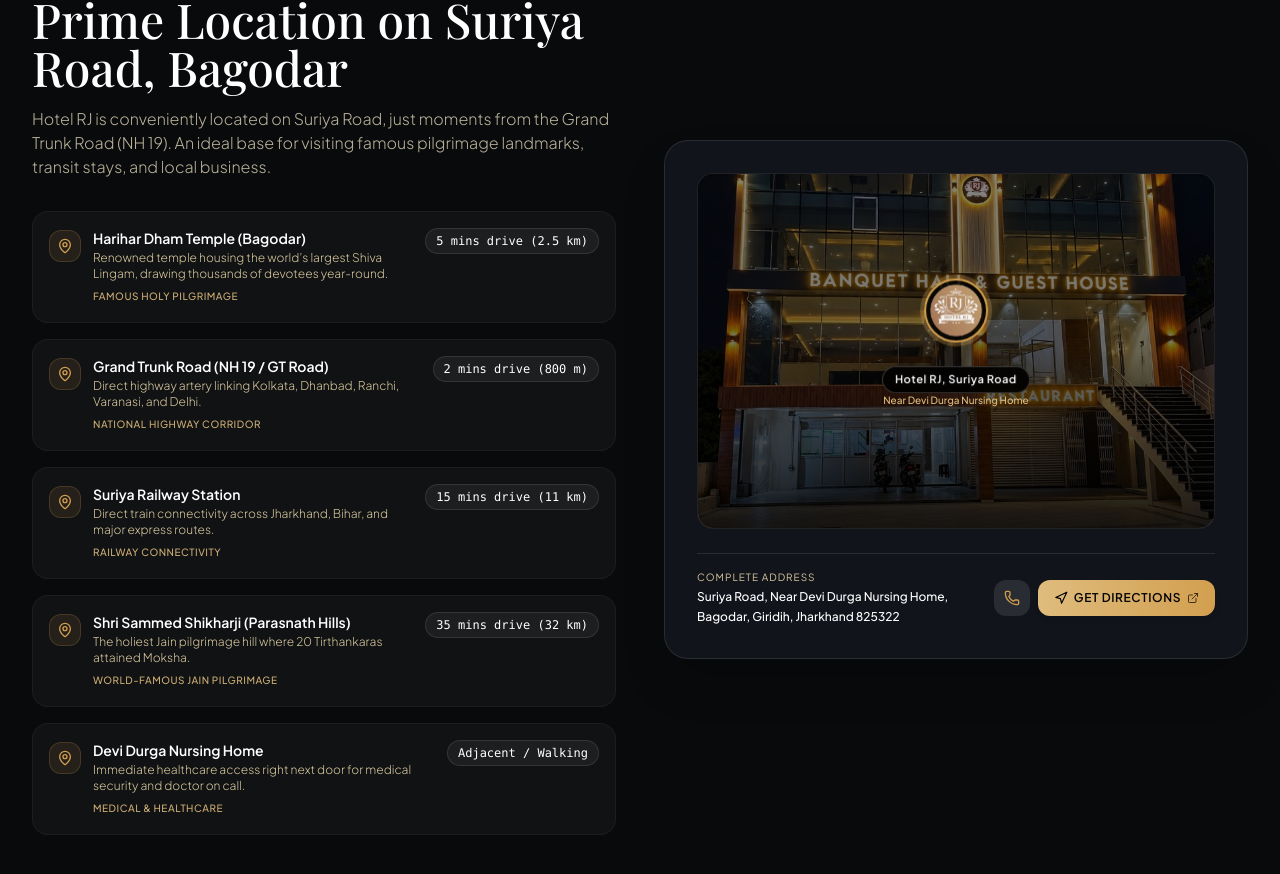
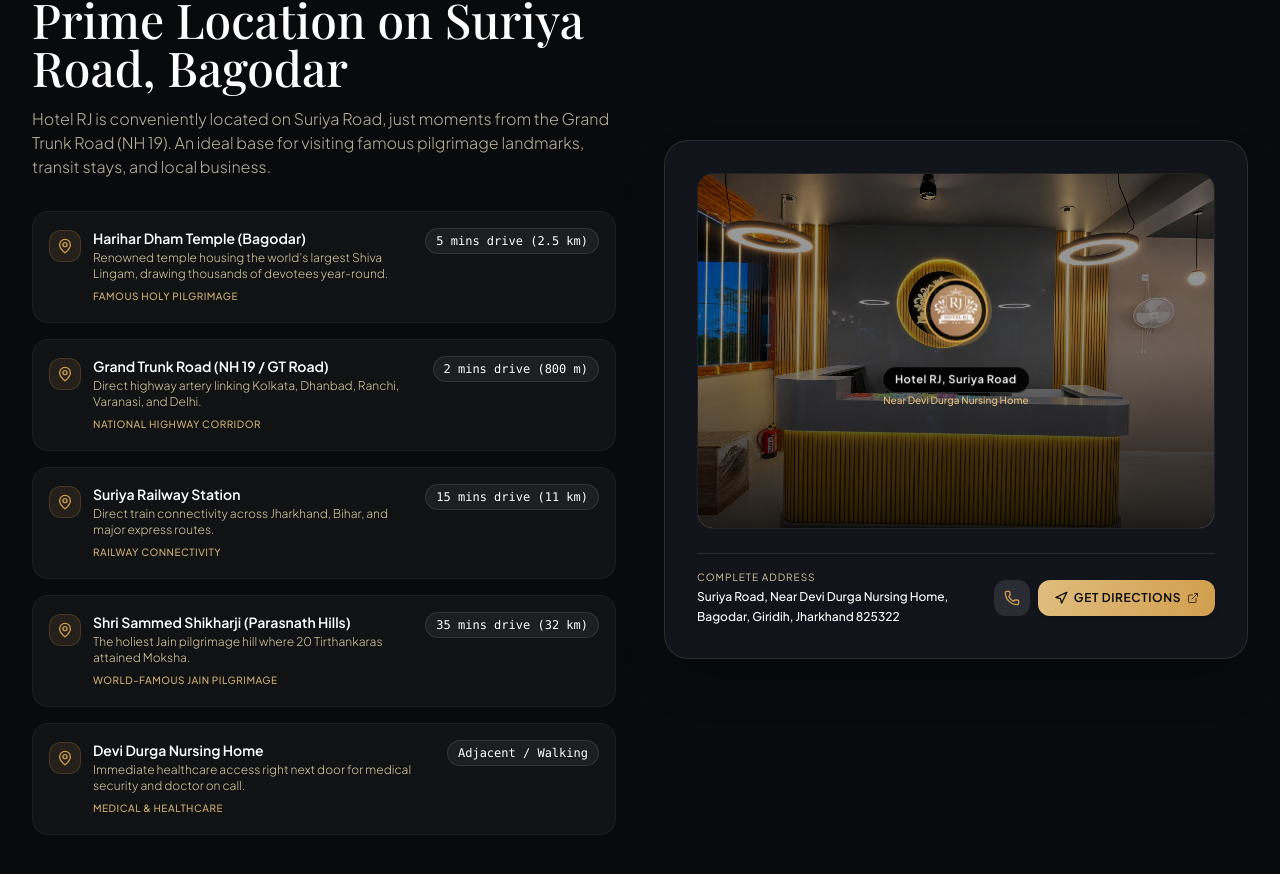
Before and after one commit to mohitkumar00/HotelRj, a React (Vite) app: page / in a window 1280 px wide. Shown: the part 6589-7463 px from the top of the page. Built offline with nearby package versions, Linux system fonts and the light colour scheme; a web font is replaced by a local one.

Commit message:
feat: update location card image with authentic Hotel RJ reception lobby photo

```diff
--- a/src/components/NeighborhoodGuide.tsx
+++ b/src/components/NeighborhoodGuide.tsx
@@ -49,11 +49,11 @@ export const NeighborhoodGuide: React.FC = () => {
           {/* Right Column: Visual Map Card */}
           <div className="lg:col-span-6 relative">
             <div className="relative rounded-3xl overflow-hidden border border-white/10 shadow-2xl bg-[#12141c] p-6 sm:p-8">
-              <div className="relative aspect-[16/11] rounded-2xl overflow-hidden border border-white/10 bg-zinc-950">
+              <div className="relative aspect-[16/11] rounded-2xl overflow-hidden border border-white/10 bg-zinc-950 group">
                 <img
-                  src="./images/hotel-rj-exterior-front.jpg"
-                  alt="Hotel RJ Location Map Preview"
-                  className="w-full h-full object-cover brightness-75"
+                  src="./images/hotel-rj-reception.jpg"
+                  alt="Hotel RJ Reception & Front Desk - Suriya Road, Bagodar"
+                  className="w-full h-full object-cover brightness-90 group-hover:scale-105 transition-transform duration-700"
                 />
                 <div className="absolute inset-0 bg-gradient-to-t from-black/85 via-black/40 to-black/30" />
 
```
Also changed, not shown: public/images/hotel-rj-reception.jpg (added).
